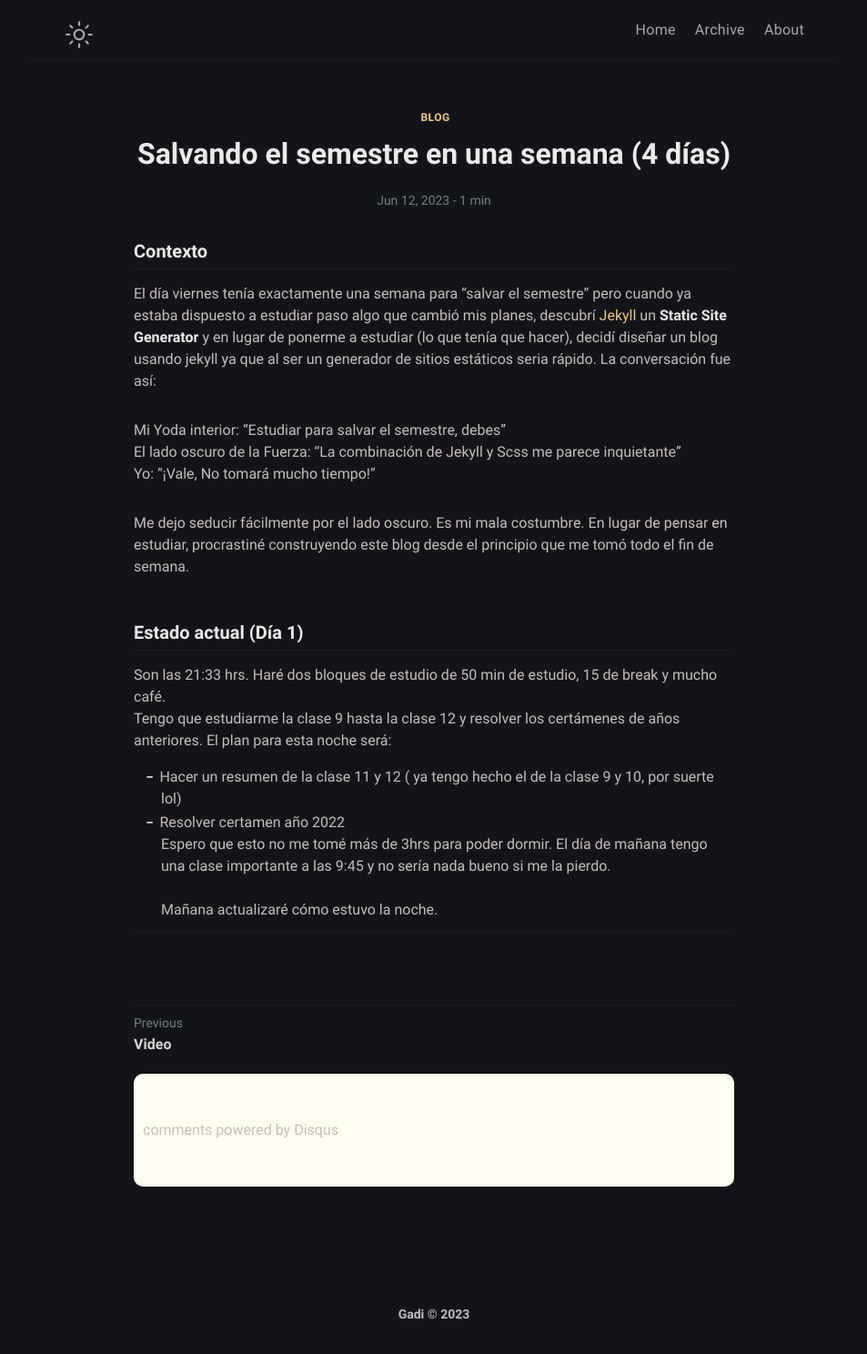
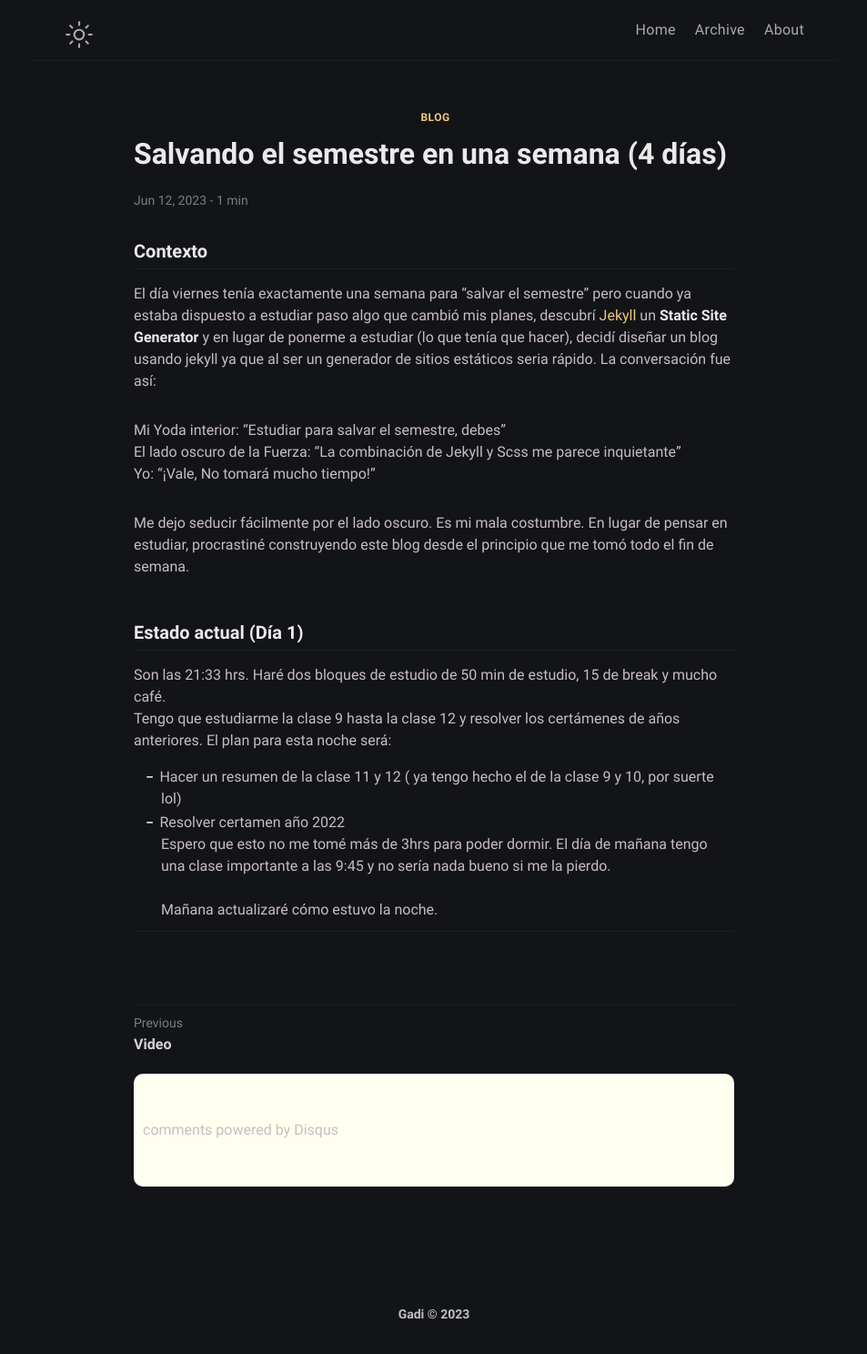
Before and after one commit to gadivalr/mess, a Jekyll site: the page built from _posts/2023-06-12-salvando-semestre.md, in a window 1280 px wide. Shown: the whole page at 91% size, without its empty margins (163-1116 px from the left). Built offline with Jekyll 4.4.1, drawn with Linux system fonts in a browser that asks for light colours; comment, search, counter and statistics services are not loaded.

Commit message:
Update _post.scss

```diff
--- a/_sass/klise/_post.scss
+++ b/_sass/klise/_post.scss
@@ -31,7 +31,7 @@
     line-height: 1.2;
     margin-top: 10px;
     margin-bottom: 20px;
-    text-align: center;
+
 
     &.center {
       text-align: center;
@@ -48,7 +48,7 @@
   padding-top: 3px;
   line-height: 1.3;
   color: $gray;
-  text-align: center;
+
   font-size: 14px;
 
   time {
```
